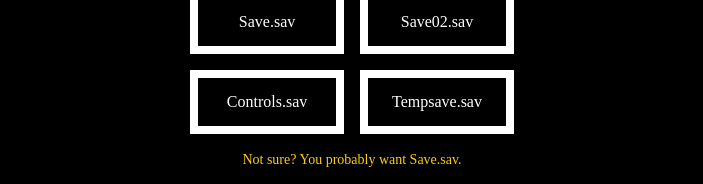
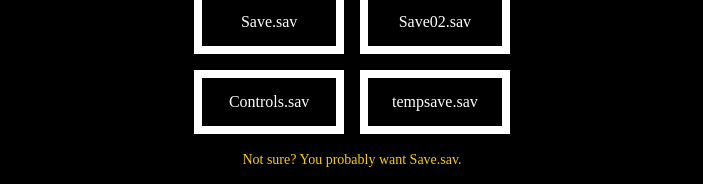
Before and after one commit to KockaAdmiralac/uty-save-editor, a React (Create React App) app: page / in a window 1280 px wide. Shown: the part 319-503 px from the top of the page, without its empty margins (288-991 px from the left). Built offline with nearby package versions, Linux system fonts and the light colour scheme; a web font is replaced by a local one.

Commit message:
Fix name of `tempsave.sav` on main page.

```diff
--- a/src/components/MainPage.tsx
+++ b/src/components/MainPage.tsx
@@ -11,7 +11,7 @@ const MainPage: React.FC = () => {
             <Button label="Save.sav" page="save" />
             <Button label="Save02.sav" page="save02" />
             <Button label="Controls.sav" page="controls" />
-            <Button label="Tempsave.sav" page="tempsave" />
+            <Button label="tempsave.sav" page="tempsave" />
         </div>
         <HintMessage>Not sure? You probably want Save.sav.</HintMessage>
         <Footer />
```
